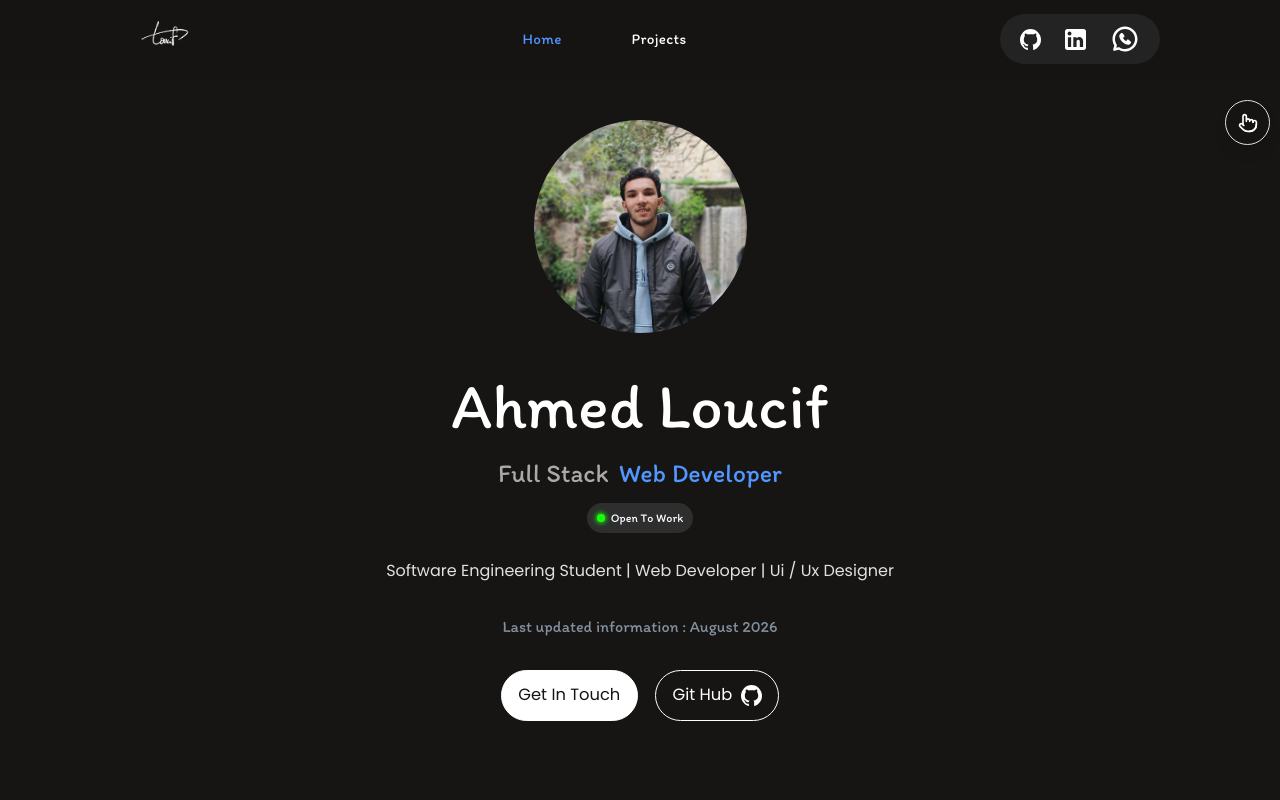
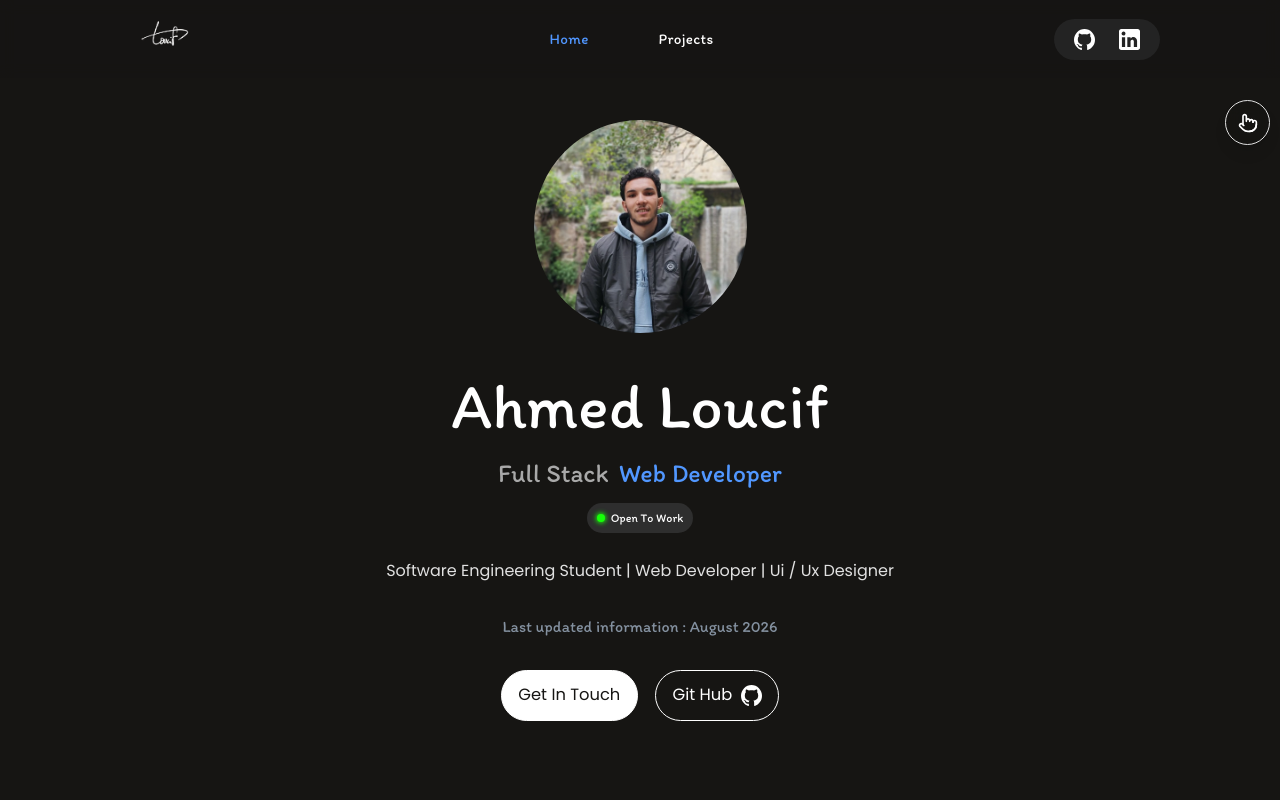
Before and after one commit to lo-ucif/lo__ucif-portfolio, a React (Vite) app: page / in a window 1280 px wide. Shown: the top 800 px of the page. Built offline with nearby package versions, Linux system fonts and the light colour scheme; a web font is replaced by a local one.

Commit message:
update whatsapp icin in mode laptop

```diff
--- a/src/components/layout/SiteHeader.tsx
+++ b/src/components/layout/SiteHeader.tsx
@@ -3,7 +3,6 @@ import { Link } from "react-router-dom";
 import { motion } from "framer-motion";
 import { LinkedinIcon } from "../../constants/Icon";
 import { GithubIcon } from "../../constants/Icon";
-import { WhatsAppIcon } from "../../constants/Icon";
 
 type SiteHeaderProps = {
   activeSection: string;
@@ -73,17 +72,7 @@ export function SiteHeader({
             >
               <LinkedinIcon />
             </motion.a>
-            <motion.a
-              href="https://wa.me/213676244189"
-              target="_blank"
-              rel="noopener noreferrer"
-              aria-label="Chat on WhatsApp"
-              whileHover={{ scale: 1.1 }}
-              whileTap={{ scale: 0.9 }}
-              className="relative flex items-center justify-center rounded-full"
-            >
-              <WhatsAppIcon />
-            </motion.a>
+
           </div>
         </div>
       </motion.header>
--- a/src/features/contact/components/ContactSection.tsx
+++ b/src/features/contact/components/ContactSection.tsx
@@ -4,6 +4,7 @@ import {
   GmailIcon,
   InstagramIcon,
   LinkedinIcon,
+  WhatsAppIcon,
 } from "../../../constants/Icon";
 
 const socials = [
@@ -26,6 +27,11 @@ const socials = [
     icon: InstagramIcon,
     link: "https://www.instagram.com/lo__ucif",
     alt: "Instagram",
+  },
+  {
+    icon: WhatsAppIcon,
+    link: "https://wa.me/213676244189",
+    alt: "WhatsApp",
   },
 ];
 
```
